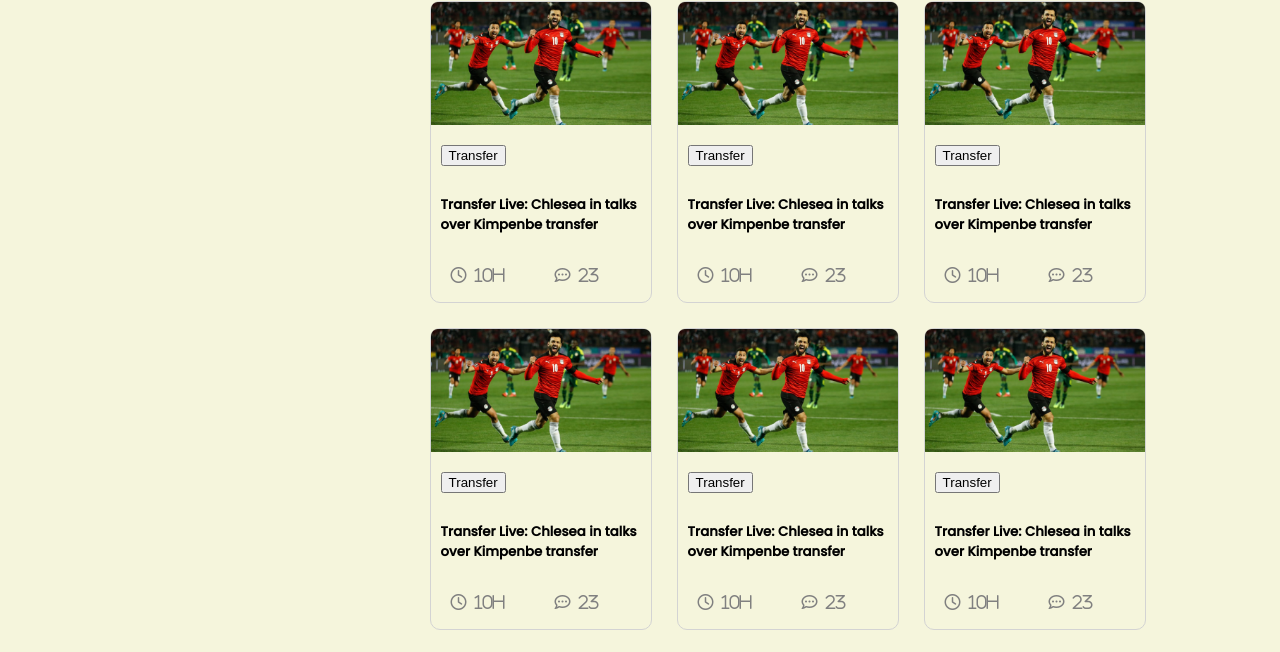
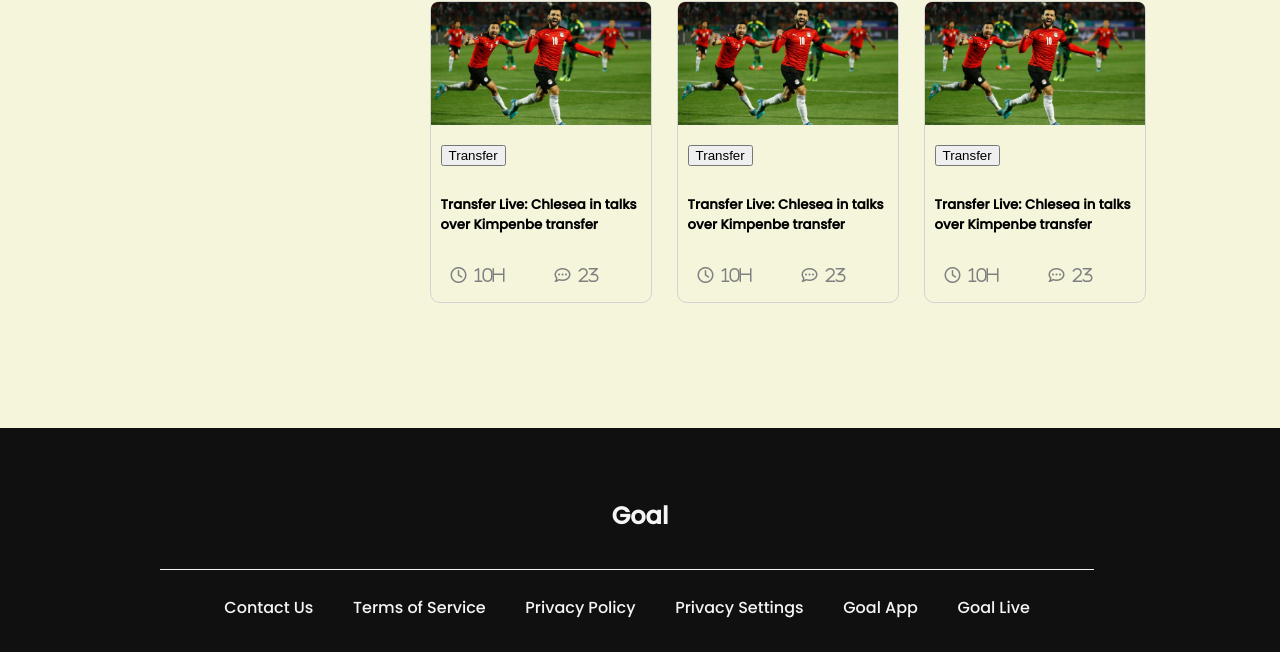
Before and after one commit to NusratNasir/responsive-website-assignment-2, a plain HTML site: page index.html in a window 1280 px wide. Shown: the part 854-1506 px from the top of the page. Drawn offline with Linux system fonts and the light colour scheme.

Commit message:
third commit

```diff
--- a/index.html
+++ b/index.html
@@ -144,60 +144,6 @@
                         </div>
                     </div>
                 </div>
-                <div class="container">
-                    <!-- img part -->
-                    <div class="container-img">
-                        <img src="images/Blog Image.png" alt="">
-                    </div>
-                    <!-- <button></button> -->
-                    <div class="transfer-btn">
-                        <button>Transfer</button>
-                    </div>
-                    <!-- info part -->
-                    <div class="container-info">
-                        <h5>Transfer Live: Chlesea in talks over Kimpenbe transfer</h5>
-                        <div class="container-icon">
-                            <i class="fa-regular fa-clock">&nbsp 10h</i>
-                            <i class="fa-regular fa-comment-dots">&nbsp 23</i>
-                        </div>
-                    </div>
-                </div>
-                <div class="container">
-                    <!-- img part -->
-                    <div class="container-img">
-                        <img src="images/Blog Image.png" alt="">
-                    </div>
-                    <!-- <button></button> -->
-                    <div class="transfer-btn">
-                        <button>Transfer</button>
-                    </div>
-                    <!-- info part -->
-                    <div class="container-info">
-                        <h5>Transfer Live: Chlesea in talks over Kimpenbe transfer</h5>
-                        <div class="container-icon">
-                            <i class="fa-regular fa-clock">&nbsp 10h</i>
-                            <i class="fa-regular fa-comment-dots">&nbsp 23</i>
-                        </div>
-                    </div>
-                </div>
-                <div class="container">
-                    <!-- img part -->
-                    <div class="container-img">
-                        <img src="images/Blog Image.png" alt="">
-                    </div>
-                    <!-- <button></button> -->
-                    <div class="transfer-btn">
-                        <button>Transfer</button>
-                    </div>
-                    <!-- info part -->
-                    <div class="container-info">
-                        <h5>Transfer Live: Chlesea in talks over Kimpenbe transfer</h5>
-                        <div class="container-icon">
-                            <i class="fa-regular fa-clock">&nbsp 10h</i>
-                            <i class="fa-regular fa-comment-dots">&nbsp 23</i>
-                        </div>
-                    </div>
-                </div>
             </div>
         </section>
         <br>
--- a/style.css
+++ b/style.css
@@ -44,6 +44,16 @@ body{
     border-radius: 5px;
     color: white;
     font-weight: 500;
+    transition: all .3s;
+    display: inline-block;
+}
+.button:hover{
+    background-color: rgba(147, 8, 8, 0.703);
+    transform: scale(1.01);
+    box-shadow: 0 0 3px 3px rgba(255, 0, 0, 0.177);
+    font-size: 18px;
+    animation: color-change 2s linear infinite;
+
 }
 .btn-hide{
     text-decoration: none;
@@ -54,8 +64,8 @@ body{
     font-weight: 500;
     width:100px;
     text-align: center;
-    display: block;
     margin: 0 auto;
+    display:none;
 }
 main{
     width: 80%;
@@ -144,13 +154,7 @@ a{
     column-gap: 50px;
     padding: 10px;
 }
-.post-btn{
-    width:120px;
-    text-align: center;
-    display: block;
-    margin: 0 auto;
-    display:none;
-}
+
 footer{
     width: 100%;
     padding: 50px;
@@ -255,7 +259,7 @@ footer p{
 }
 
 /* Desktop Screen */
-@media only screen and (min-width:993px) and (max-width:1312px) {
+@media only screen and (min-width:992px) and (max-width:1312px) {
     .btn-hide{
         display: none;
     }
```
Also changed, not shown: upcoming.html (+5 -1 lines).
